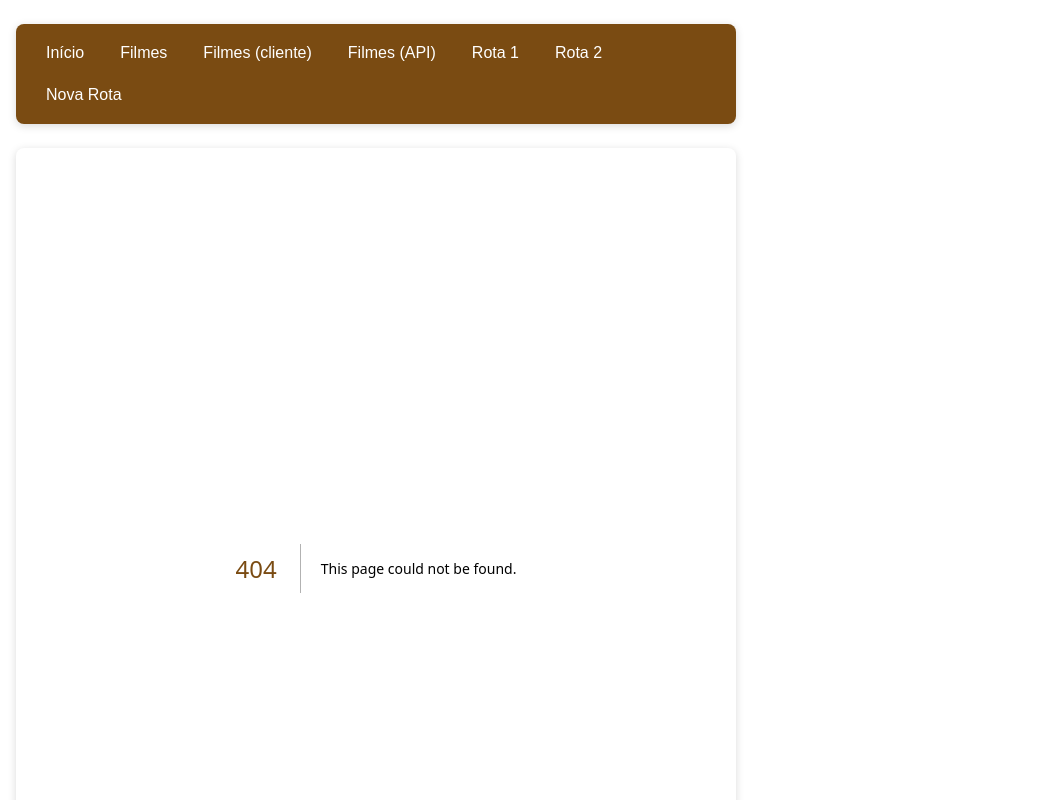
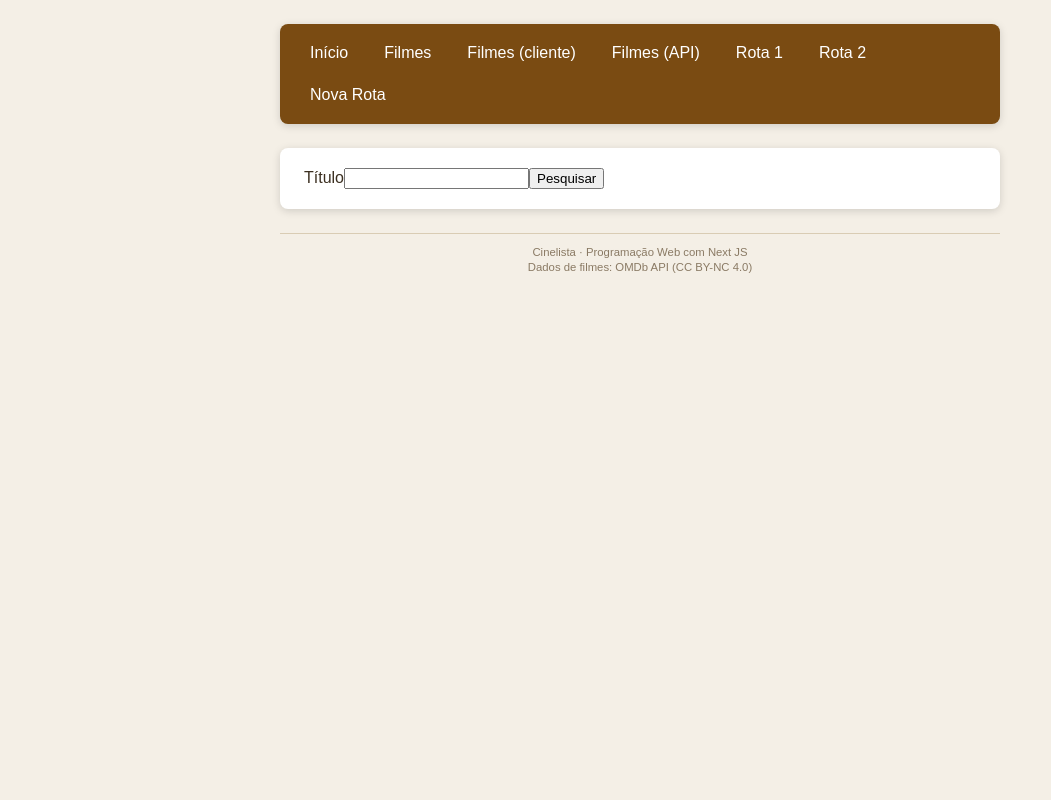
Before and after one commit to Flavia-Carvalho-1/Receitas-pweb-3, a Next.js app: page /filmes-actions in a window 1280 px wide. Before the commit this address had no page. Shown: the top 800 px of the page, without its empty margins (0-1051 px from the left). Built offline with nearby package versions, Linux system fonts and the light colour scheme.

Commit message:
Receita 20: página cliente chama a server action buscarFilmes

```diff
--- /dev/null
+++ b/app/filmes-actions/page.js
@@ -0,0 +1,49 @@
+"use client"
+
+import { buscarFilmes } from "../actions/filmeActions"
+import { useState } from "react"
+import { TabelaFilmes } from "../filmes-cliente/page"
+
+export default function Home(){
+
+    const [data, setData] = useState({})
+
+    async function handleAction(formData){
+
+        const res = await buscarFilmes(formData)
+
+        setData(res)
+
+    }
+
+    return (
+
+        <div>
+
+            <FormularioFilmes actionHandler={handleAction}/>
+
+            {data.Search && <TabelaFilmes filmes={data.Search}/>}
+
+        </div>
+
+    )
+
+}
+
+export function FormularioFilmes({actionHandler}){
+
+    return (
+
+        <form action={actionHandler}>
+
+            <label htmlFor="idTitulo">Título</label>
+
+            <input id="idTitulo" name="titulo"/>
+
+            <button type="submit">Pesquisar</button>
+
+        </form>
+
+    )
+
+}
```
